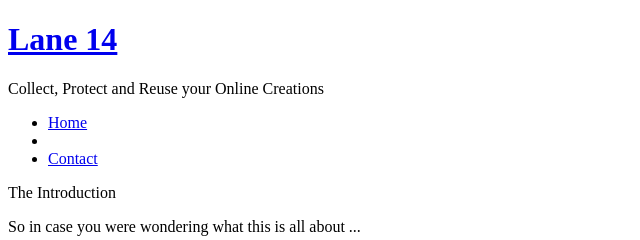
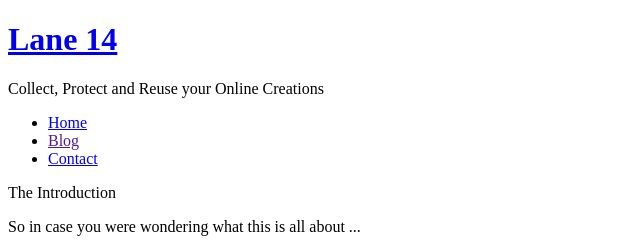
Before and after one commit to motdiem/motdiem.github.io, a plain HTML site: page index.html in a window 1280 px wide. Shown: the top 240 px of the page, 0-640 px from the left. Drawn offline with Linux system fonts and the light colour scheme; a script that the page names is missing.

Commit message:
added Blog link (leading nowhere)

```diff
--- a/index.html
+++ b/index.html
@@ -45,7 +45,7 @@
 										<nav id="nav">
 											<ul>
 												<li class="current_page_item"><a href="index.html">Home</a></li>
-												<li>
+												<li><a href="">Blog</a></li>
 												<!--
 													<span>Dropdown</span>
 													<ul>
```
